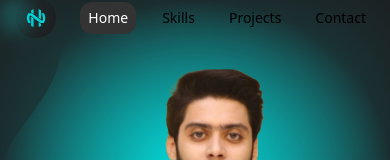
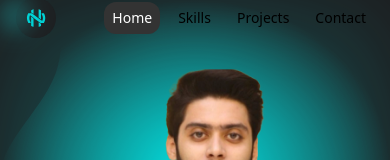
Before and after one commit to ErHaroon476/Haroon-Portfolio, a React (Vite) app: page / in a window 390 px wide. Shown: the top 160 px of the page. Built offline with nearby package versions, Linux system fonts and the light colour scheme.

Commit message:
navbar responsive

```diff
--- a/src/Components/Navbar/Navbar.jsx
+++ b/src/Components/Navbar/Navbar.jsx
@@ -132,12 +132,13 @@ const Navbar = () => {
       />
 
       {/* Nav links */}
-      <div
-        ref={containerRef}
-        className={`relative flex flex-row items-center ${
-          !scrolledToProjects ? 'gap-[18px]' : 'gap-[14px]'
-        }`}
-      >
+   <div
+  ref={containerRef}
+  className={`relative flex flex-row items-center ${
+    !scrolledToProjects ? 'gap-[10px] md:gap-[18px]' : 'gap-[8px] md:gap-[14px]'
+  }`}
+>
+
         <div
           ref={indicatorRef}
           className="absolute top-1/2 -translate-y-1/2 h-[32px] bg-[#333333] rounded-[12px] transition-all duration-300 ease-in-out"
```
